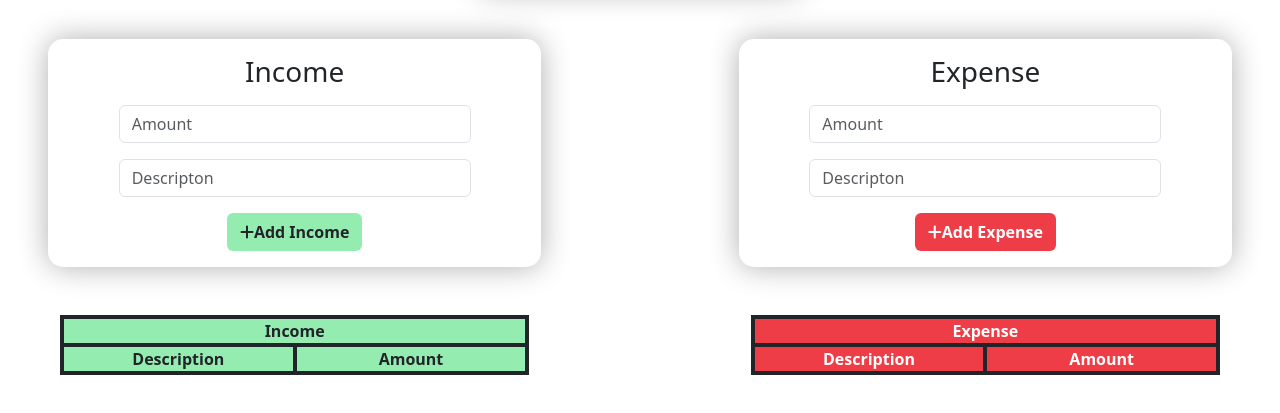
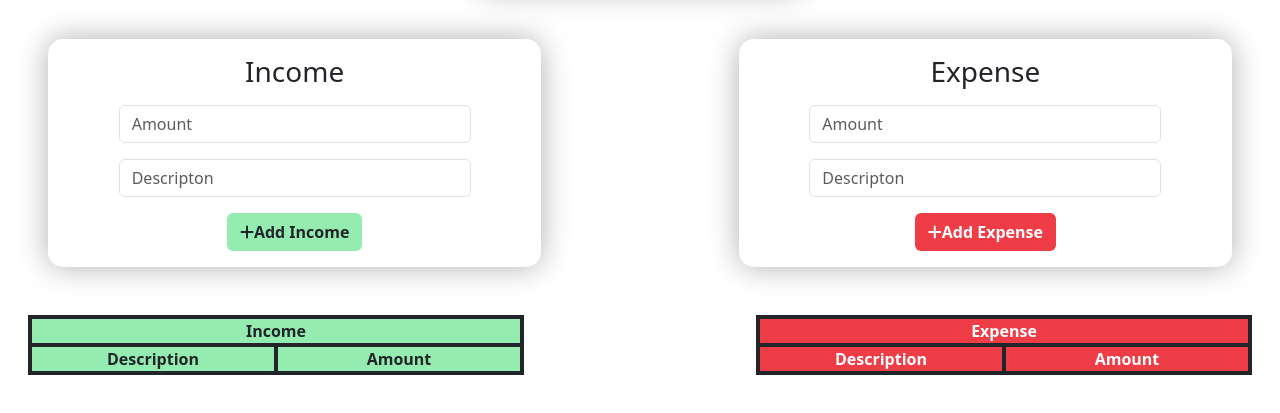
Before and after one commit to KripeshM/Budget-calculator, a plain HTML site: page home.html in a window 1280 px wide. Shown: the part 301-714 px from the top of the page. Drawn offline with nearby package versions, Linux system fonts and the light colour scheme; a web font is replaced by a local one.

Commit message:
budget-calc

```diff
--- a/home.html
+++ b/home.html
@@ -72,8 +72,8 @@
         </div>
 
     </div>
-    <div class="row mt-5 d-flex justify-content-between m-5">
-        <div class="col-5">
+    <div class="row mt-5 d-flex justify-content-between ms-3 me-3 col-xs-12">
+        <div class="col-5 col-xs-6">
             <table class="border border-4 border-dark w-100 text-center " id="income_table">
                 <thead>
                     <tr>
@@ -89,7 +89,7 @@
                 </tbody>
             </table>
         </div>
-        <div class="col-5">
+        <div class="col-5 col-xs-6">
             <table class="border border-4 border-dark w-100 text-center " id="expense_table">
                 <thead>
                     <tr>
--- a/script.js
+++ b/script.js
@@ -61,6 +61,7 @@ function addIncome() {
     if (income_amnt == '' || income_des == '') {
         alert("Enter proper data")
     }
+    else{
         localStorage.setItem(income_des, income_amnt)
     accBalance = parseFloat(Number(accBalance) + Number(income_amnt));
     balance.innerHTML = `&#x20b9;${accBalance}/-`
@@ -78,12 +79,15 @@ function addIncome() {
     incm_des.value = '';
     }
 
+}
+
 function addExpense() {
     expense_amnt = expns_amnt.value;
     expense_des = expns_des.value;
     if (expense_amnt == '' || expense_des == '') {
         alert("Enter proper data")
     }
+    else{
         localStorage.setItem(expense_des, expense_amnt);
         accBalance = parseFloat(Number(accBalance) - Number(expense_amnt));
         balance.innerHTML = `&#x20b9;${accBalance}/-`
@@ -101,6 +105,8 @@ function addExpense() {
         expns_des.value = '';
     }
 
+}
+
 function Logout() {
     window.location = "./login.html"
 }
```
Lines whose indentation alone changed are shown as unchanged.
